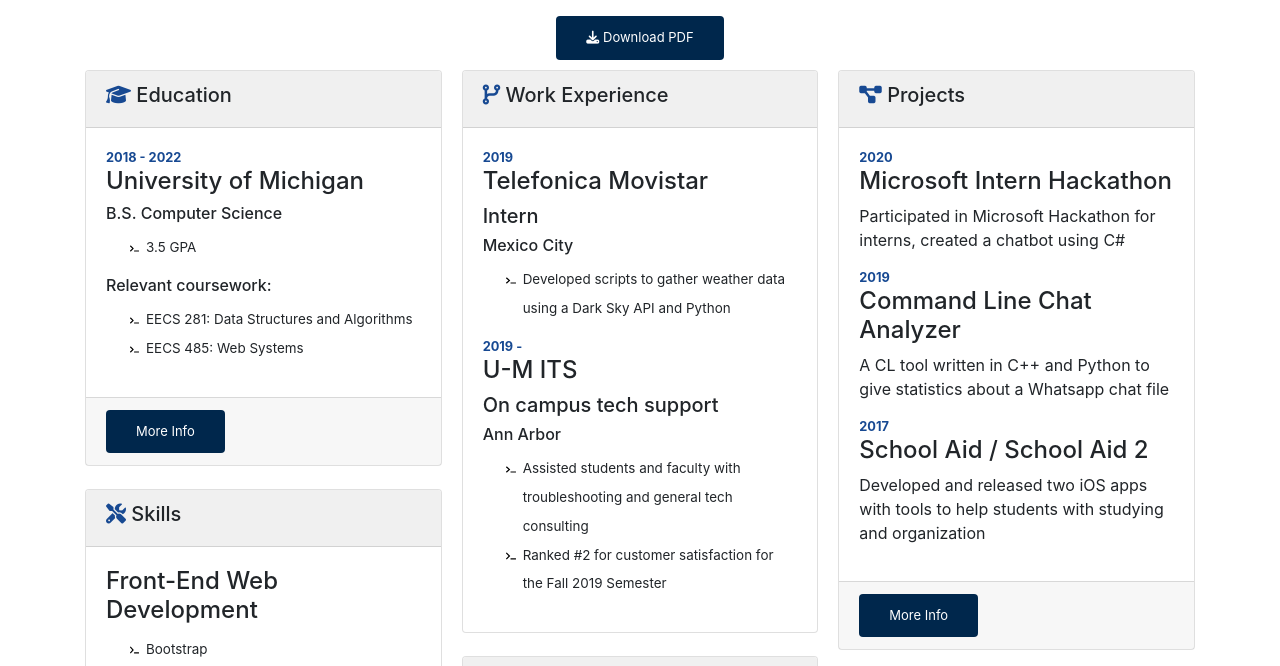
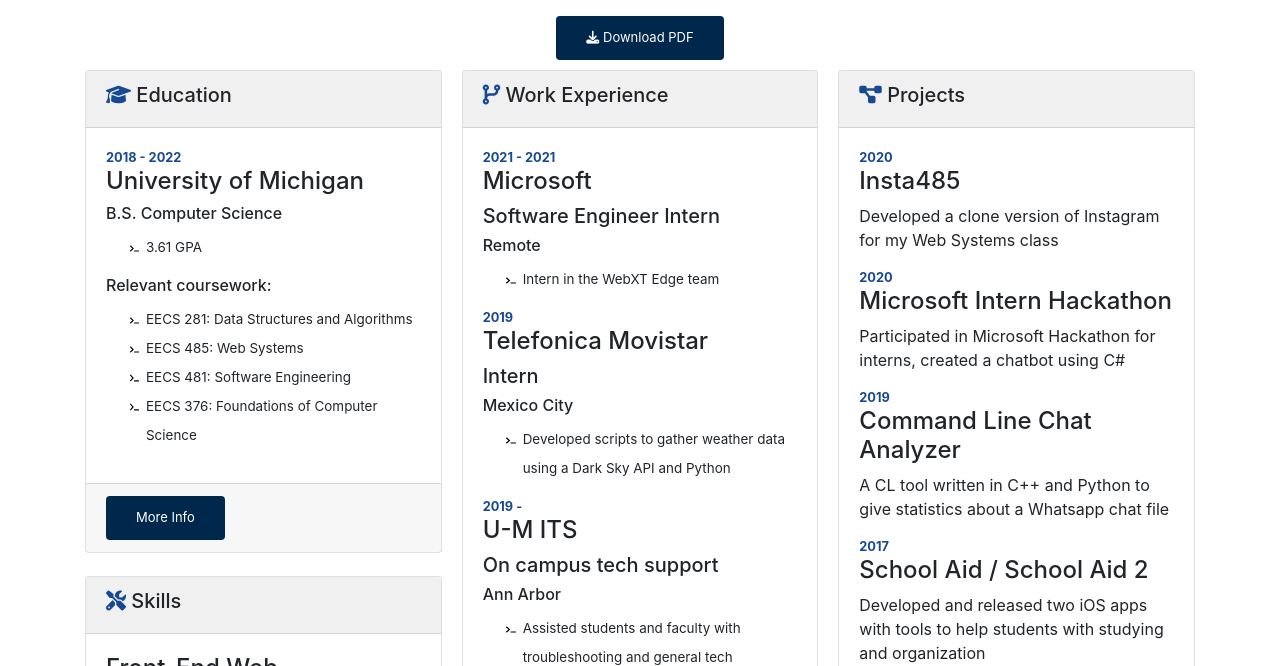
Before and after one commit to jav099/jav099.github.io, a plain HTML site: page index.html in a window 1280 px wide. Shown: the part 64-730 px from the top of the page. Drawn offline with nearby package versions, Linux system fonts and the light colour scheme.

Commit message:
updated for summer 2021

```diff
--- a/index.html
+++ b/index.html
@@ -63,12 +63,14 @@
             <h4> University of Michigan </h4>
             <h6> B.S. Computer Science </h6>
             <ul>
-              <li> <span>3.5 GPA</span></li>
+              <li> <span>3.61 GPA</span></li>
             </ul>
             <h6>Relevant coursework: </h6>
             <ul>
               <li><span>EECS 281: Data Structures and Algorithms</span></li>
               <li><span>EECS 485: Web Systems</span></li>
+              <li><span>EECS 481: Software Engineering</span></li>
+              <li><span>EECS 376: Foundations of Computer Science</span></li>
             </ul>
           </div>
           <div class="card-footer">
@@ -94,6 +96,10 @@
                       <li><span>Created a reddit bot that responded using AI models trained with web-scraped data</span></li>
                       <li><span>Implemented Prim's algorithm to create a minimum spanning tree of a graph and then used it alongside an arbitrary insertion travelling salesperson to achive an optimal TSP solution for a small sized graph.</span></li>
                       <li><span>Used hash tables and binary search trees to create a basic implementation of a database</span></li>
+                      <li><span>Used Flask and React to develop an Instagram clone</span></li>
+                      <li><span>Developed a simple search engine using MapReduce for indexing and parallel data processing and tf-idf and PageRank for rankings </span></li>
+                      <li><span>Created a script to generate a mutant test suite for an arbitrary Python program</span></li>
+                      <li><span>Created a script to do fault localization on python programs with the Tarantula technique</span></li>
                     </ul>
                     And as always... Go Blue!
                   </p>
@@ -164,6 +170,13 @@
             </h5>
           </div>
           <div class="card-body">
+            <p class="date"> 2021 - 2021</p>
+            <h4>Microsoft </h4>
+            <h5> Software Engineer Intern </h5>
+            <h6> Remote </h6>
+            <ul>
+              <li><span> Intern in the WebXT Edge team</span></li>
+            </ul>
             <p class="date"> 2019</p>
             <h4> Telefonica Movistar </h4>
             <h5> Intern</h5>
@@ -179,6 +192,7 @@
               <li><span>Assisted students and faculty with troubleshooting and general tech consulting</span></li>
               <li><span>Ranked #2 for customer satisfaction for the Fall 2019 Semester</span></li>
             </ul>
+
           </div>
         </div>
         <div class="card" id="spokenCard">
@@ -201,6 +215,9 @@
             </h5>
           </div>
           <div class="card-body">
+            <p class="date"> 2020</p>
+            <h4> Insta485 </h4>
+            <p> Developed a clone version of Instagram for my Web Systems class</p>
             <p class="date"> 2020</p>
             <h4> Microsoft Intern Hackathon</h4>
             <p> Participated in Microsoft Hackathon for interns, created a chatbot using C#</p>
@@ -240,6 +257,10 @@
                     Microsoft Interns Hackathon
                     <ul>
                       <li><span>Participated in Microsoft's Chatbot challenge for Microsoft summer interns, created a chatbot that served as a study tool using Microsoft's Bot Framework and C#. Link to the project can be found on my Github</span></li>
+                    </ul>
+                    Insta485
+                    <ul>
+                      <li><span>Used React and Flask to develop an Instagram-light clone for my EECS 485 Web Systems class</span></li>
                     </ul>
                   </p>
                 </div>
```
